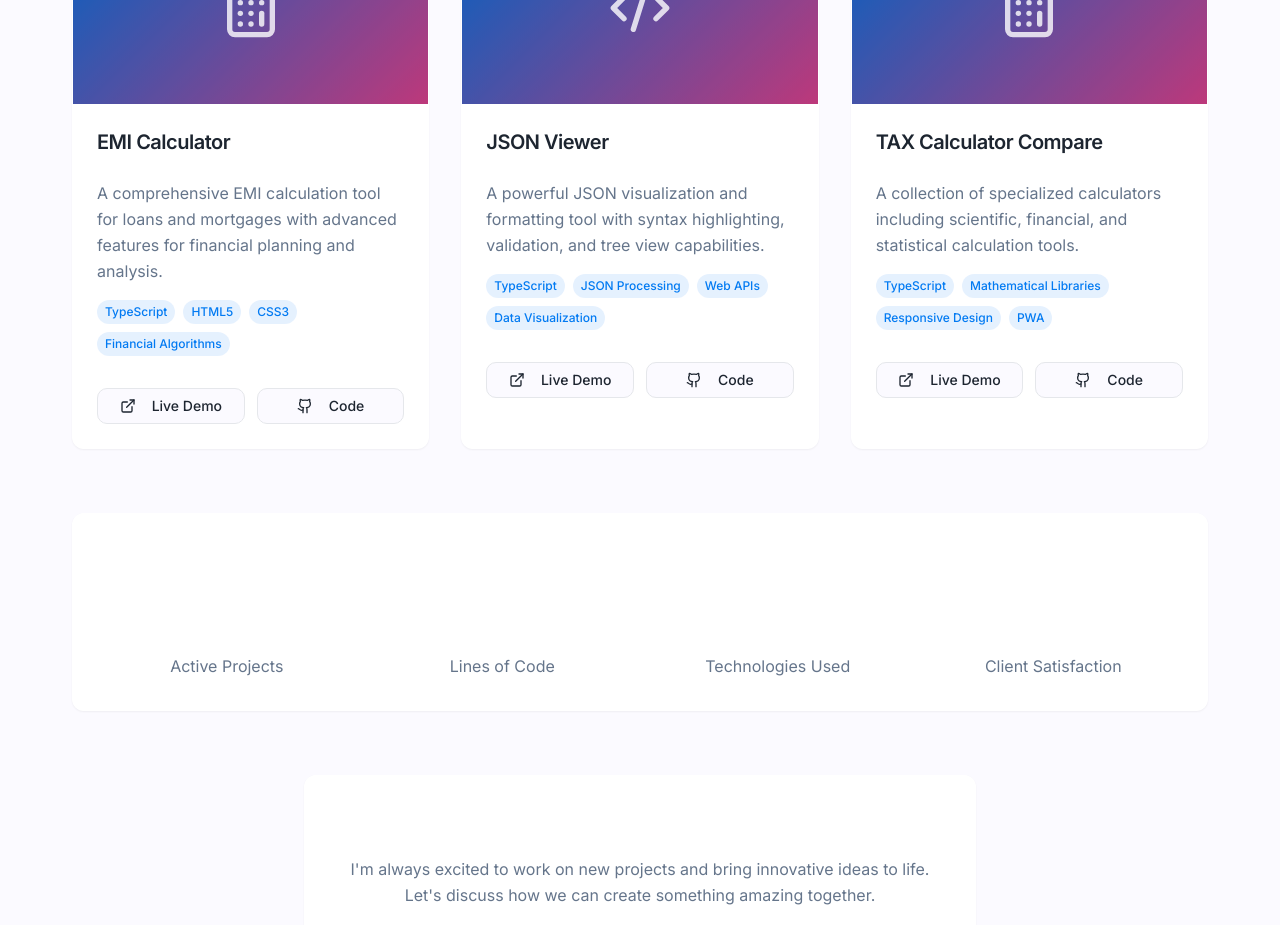
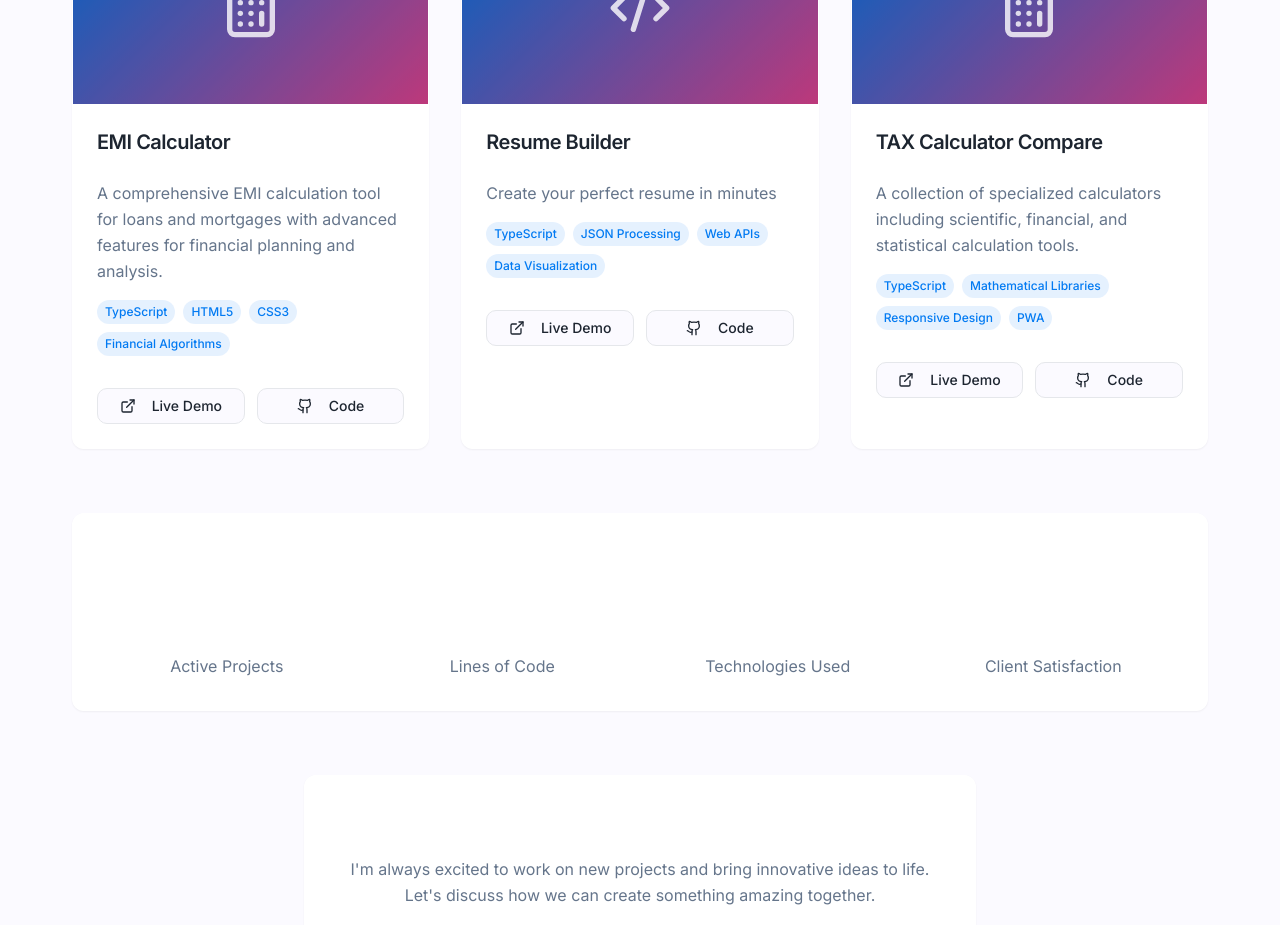
Before and after one commit to rajeshkanna-s/rajeshkanna-portfolio-showcase, a React (Vite) app: page / in a window 1280 px wide. Shown: the part 8400-9325 px from the top of the page. Built offline with nearby package versions, Linux system fonts and the light colour scheme.

Commit message:
Update Projects.tsx

```diff
--- a/src/components/Projects.tsx
+++ b/src/components/Projects.tsx
@@ -53,13 +53,13 @@ const Projects = () => {
       icon: Calculator
     },
     {
-      title: 'JSON Viewer',
-      description: 'A powerful JSON visualization and formatting tool with syntax highlighting, validation, and tree view capabilities.',
+      title: 'Resume Builder',
+      description: 'Create your perfect resume in minutes',
       image: '/lovable-uploads/db9da8b4-1c70-4135-838e-f26e313b4406.png',
       technologies: ['TypeScript', 'JSON Processing', 'Web APIs', 'Data Visualization'],
       category: 'Developer Tools',
       links: {
-        live: '#',
+        live: 'https://zezhatools.lovable.app/',
         github: 'https://github.com/rajeshkanna-s'
       },
       icon: Code2
```
